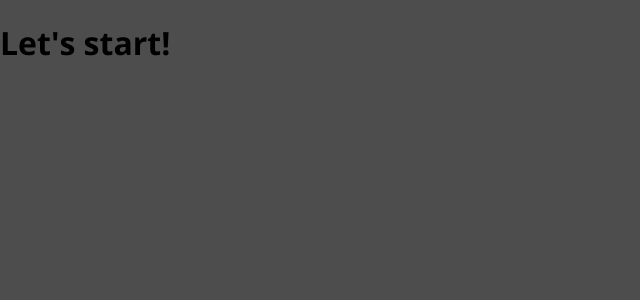
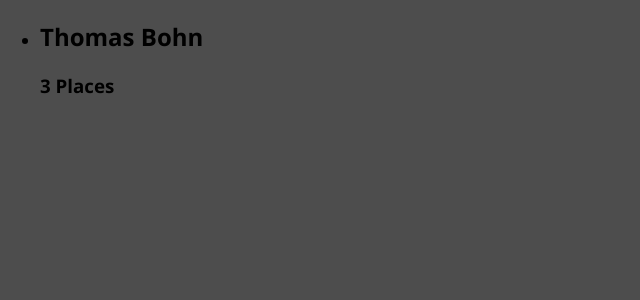
Before and after one commit to kywalda9/mern_project, a React (Create React App) app: page / in a window 1280 px wide. Shown: the top 300 px of the page, without its empty margins (0-640 px from the left). Built offline with nearby package versions, Linux system fonts and the light colour scheme.

Commit message:
first step

```diff
--- a/package.json
+++ b/package.json
@@ -3,8 +3,10 @@
   "version": "0.1.0",
   "private": true,
   "dependencies": {
+    "exact": "^0.8.0",
     "react": "^16.11.0",
     "react-dom": "^16.11.0",
+    "react-router-dom": "^5.2.0",
     "react-scripts": "3.2.0"
   },
   "scripts": {
--- a/src/App.js
+++ b/src/App.js
@@ -1,7 +1,16 @@
 import React from 'react';
+import { BrowserRouter as Router, Route, Redirect, Switch } from 'react-router-dom';
+import Users from './user/pages/Users';
+import NewPlace from './places/pages/NewPlace';
 
-function App() {
-  return <h1>Let's start!</h1>;
+const App = () => {
+  return <Router>
+    <Switch>
+      <Route path="/" exact><Users /></Route>
+      <Route path="/places/new" exact><NewPlace /></Route>
+      <Redirect to="/" />
+    </Switch>
+
+  </Router>
 }
-
 export default App;
--- /dev/null
+++ b/src/places/pages/NewPlace.js
@@ -0,0 +1,11 @@
+import React from 'react'
+
+const NewPlace = () => {
+    return (
+        <div>
+           <h2>New Place works!</h2>
+        </div>
+    )
+}
+
+export default NewPlace
--- /dev/null
+++ b/src/user/components/UserItem.js
@@ -0,0 +1,22 @@
+import React from 'react';
+import './UserItem.css';
+
+const UserItem = props => {
+    return (
+        <li className="user-item">
+            <div className="user-item__content">
+                <div className="user-item__image">
+                    <image src={props.image} alt={props.name} />
+                </div>
+                <div className="user-item__info">
+                    <h2>{props.name}</h2>
+                    <h3>
+                        {props.placeCount} {props.placeCount === 1 ? 'Place' : 'Places'}
+                    </h3>
+                </div>
+            </div>
+        </li>
+    )
+}
+
+export default UserItem
--- /dev/null
+++ b/src/user/components/UsersList.js
@@ -0,0 +1,26 @@
+import React from 'react';
+import UserItem from './UserItem';
+import './UsersList.css';
+
+const UsersList = props => {
+    if (props.items.length === 0) {
+        return (
+            <div className="center">
+                <h2>No users found!</h2>
+            </div>
+        )
+    }
+    return <ul className="user-item">
+        {props.items.map(user => (
+            <UserItem
+                key={user.id}
+                id={user.id}
+                image={user.image}
+                name={user.name}
+                placeCount={user.places}
+            />
+        ))}
+    </ul>
+}
+
+export default UsersList
--- /dev/null
+++ b/src/user/pages/Users.js
@@ -0,0 +1,17 @@
+import React from 'react';
+import UsersList from '../components/UsersList';
+
+const Users = () => {
+    const USERS = [
+        {
+            id: 'u1',
+            name: 'Thomas Bohn',
+            image: 'https://www.comedix.de/grafik/figuren/obelix3d.gif',
+            places: 3
+        }
+    ];
+
+    return <UsersList items={USERS} />;
+}
+
+export default Users;
```
Also changed, not shown: src/user/components/UserItem.css (added), src/user/components/UsersList.css (added), 1 other file (tests, documents, lock files or other folders).
